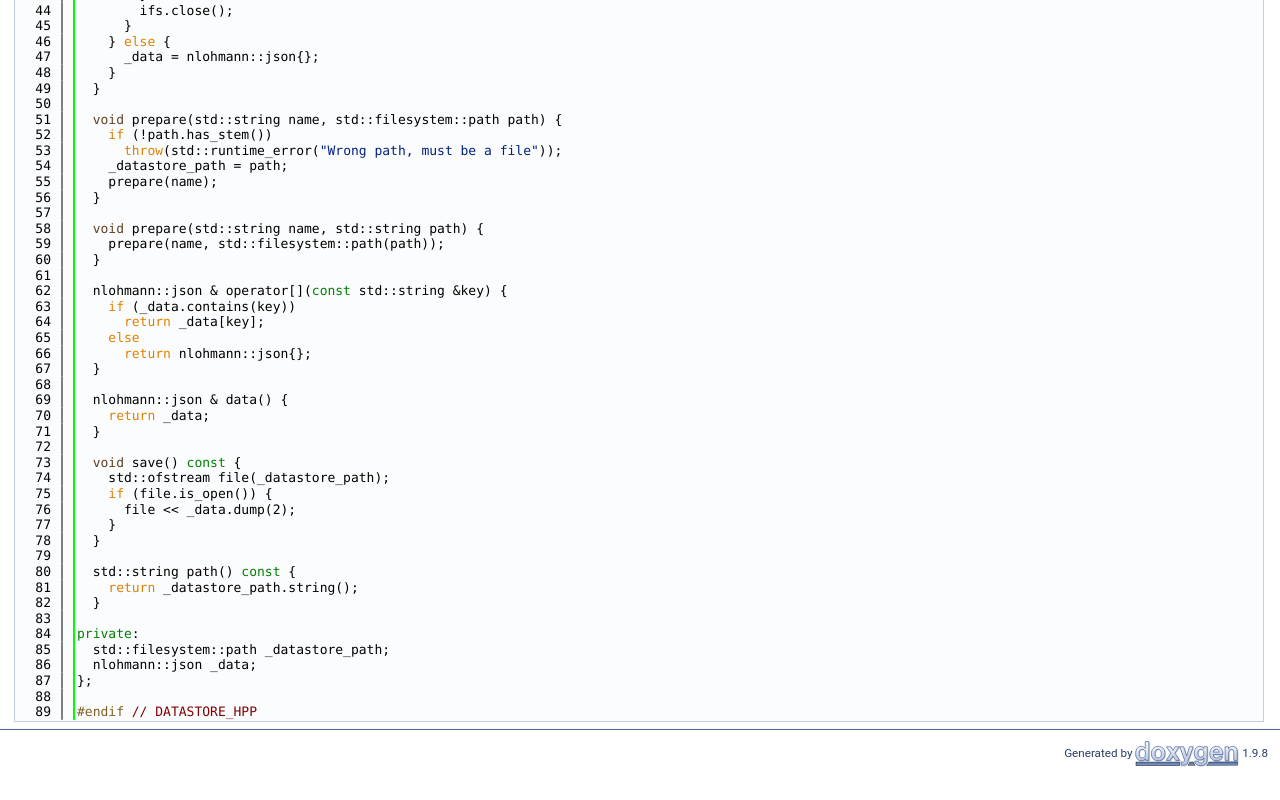
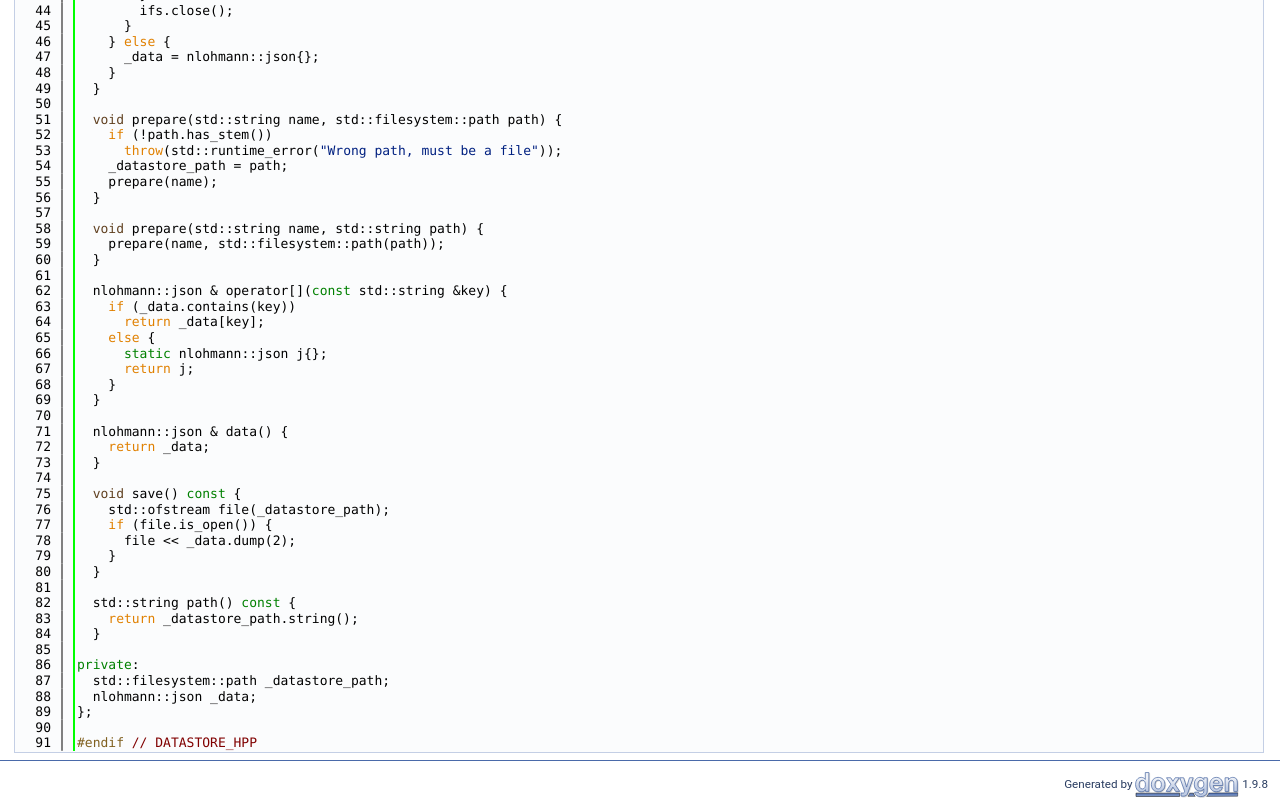
Before and after one commit to pbosetti/mads_plugin, a plain HTML site: page datastore_8hpp_source.html in a window 1280 px wide. Shown: the part 863-1663 px from the top of the page. Before the commit the page ends 1632 px from the top, so only its background shows below. Drawn offline with Linux system fonts and the light colour scheme.

Commit message:
Deploying to gh-pages from @ pbosetti/mads_plugin@e914b4bcb579981b6a8aa6d599907ad2a7e6d3a8 🚀

```diff
--- a/datastore_8hpp_source.html
+++ b/datastore_8hpp_source.html
@@ -146,32 +146,34 @@
 <div class="line"><a id="l00062" name="l00062"></a><span class="lineno">   62</span>  nlohmann::json &amp; operator[](<span class="keyword">const</span> std::string &amp;key) {</div>
 <div class="line"><a id="l00063" name="l00063"></a><span class="lineno">   63</span>    <span class="keywordflow">if</span> (_data.contains(key))</div>
 <div class="line"><a id="l00064" name="l00064"></a><span class="lineno">   64</span>      <span class="keywordflow">return</span> _data[key];</div>
-<div class="line"><a id="l00065" name="l00065"></a><span class="lineno">   65</span>    <span class="keywordflow">else</span></div>
-<div class="line"><a id="l00066" name="l00066"></a><span class="lineno">   66</span>      <span class="keywordflow">return</span> nlohmann::json{};</div>
-<div class="line"><a id="l00067" name="l00067"></a><span class="lineno">   67</span>  }</div>
-<div class="line"><a id="l00068" name="l00068"></a><span class="lineno">   68</span> </div>
-<div class="line"><a id="l00069" name="l00069"></a><span class="lineno">   69</span>  nlohmann::json &amp; data() {</div>
-<div class="line"><a id="l00070" name="l00070"></a><span class="lineno">   70</span>    <span class="keywordflow">return</span> _data;</div>
-<div class="line"><a id="l00071" name="l00071"></a><span class="lineno">   71</span>  }</div>
-<div class="line"><a id="l00072" name="l00072"></a><span class="lineno">   72</span>  </div>
-<div class="line"><a id="l00073" name="l00073"></a><span class="lineno">   73</span>  <span class="keywordtype">void</span> save()<span class="keyword"> const </span>{</div>
-<div class="line"><a id="l00074" name="l00074"></a><span class="lineno">   74</span>    std::ofstream file(_datastore_path);</div>
-<div class="line"><a id="l00075" name="l00075"></a><span class="lineno">   75</span>    <span class="keywordflow">if</span> (file.is_open()) {</div>
-<div class="line"><a id="l00076" name="l00076"></a><span class="lineno">   76</span>      file &lt;&lt; _data.dump(2);</div>
-<div class="line"><a id="l00077" name="l00077"></a><span class="lineno">   77</span>    }</div>
-<div class="line"><a id="l00078" name="l00078"></a><span class="lineno">   78</span>  }</div>
-<div class="line"><a id="l00079" name="l00079"></a><span class="lineno">   79</span> </div>
-<div class="line"><a id="l00080" name="l00080"></a><span class="lineno">   80</span>  std::string path()<span class="keyword"> const </span>{</div>
-<div class="line"><a id="l00081" name="l00081"></a><span class="lineno">   81</span>    <span class="keywordflow">return</span> _datastore_path.string();</div>
-<div class="line"><a id="l00082" name="l00082"></a><span class="lineno">   82</span>  }</div>
-<div class="line"><a id="l00083" name="l00083"></a><span class="lineno">   83</span>  </div>
-<div class="line"><a id="l00084" name="l00084"></a><span class="lineno">   84</span><span class="keyword">private</span>:</div>
-<div class="line"><a id="l00085" name="l00085"></a><span class="lineno">   85</span>  std::filesystem::path _datastore_path;</div>
-<div class="line"><a id="l00086" name="l00086"></a><span class="lineno">   86</span>  nlohmann::json _data;</div>
-<div class="line"><a id="l00087" name="l00087"></a><span class="lineno">   87</span>};</div>
+<div class="line"><a id="l00065" name="l00065"></a><span class="lineno">   65</span>    <span class="keywordflow">else</span> {</div>
+<div class="line"><a id="l00066" name="l00066"></a><span class="lineno">   66</span>      <span class="keyword">static</span> nlohmann::json j{};</div>
+<div class="line"><a id="l00067" name="l00067"></a><span class="lineno">   67</span>      <span class="keywordflow">return</span> j;</div>
+<div class="line"><a id="l00068" name="l00068"></a><span class="lineno">   68</span>    }</div>
+<div class="line"><a id="l00069" name="l00069"></a><span class="lineno">   69</span>  }</div>
+<div class="line"><a id="l00070" name="l00070"></a><span class="lineno">   70</span> </div>
+<div class="line"><a id="l00071" name="l00071"></a><span class="lineno">   71</span>  nlohmann::json &amp; data() {</div>
+<div class="line"><a id="l00072" name="l00072"></a><span class="lineno">   72</span>    <span class="keywordflow">return</span> _data;</div>
+<div class="line"><a id="l00073" name="l00073"></a><span class="lineno">   73</span>  }</div>
+<div class="line"><a id="l00074" name="l00074"></a><span class="lineno">   74</span>  </div>
+<div class="line"><a id="l00075" name="l00075"></a><span class="lineno">   75</span>  <span class="keywordtype">void</span> save()<span class="keyword"> const </span>{</div>
+<div class="line"><a id="l00076" name="l00076"></a><span class="lineno">   76</span>    std::ofstream file(_datastore_path);</div>
+<div class="line"><a id="l00077" name="l00077"></a><span class="lineno">   77</span>    <span class="keywordflow">if</span> (file.is_open()) {</div>
+<div class="line"><a id="l00078" name="l00078"></a><span class="lineno">   78</span>      file &lt;&lt; _data.dump(2);</div>
+<div class="line"><a id="l00079" name="l00079"></a><span class="lineno">   79</span>    }</div>
+<div class="line"><a id="l00080" name="l00080"></a><span class="lineno">   80</span>  }</div>
+<div class="line"><a id="l00081" name="l00081"></a><span class="lineno">   81</span> </div>
+<div class="line"><a id="l00082" name="l00082"></a><span class="lineno">   82</span>  std::string path()<span class="keyword"> const </span>{</div>
+<div class="line"><a id="l00083" name="l00083"></a><span class="lineno">   83</span>    <span class="keywordflow">return</span> _datastore_path.string();</div>
+<div class="line"><a id="l00084" name="l00084"></a><span class="lineno">   84</span>  }</div>
+<div class="line"><a id="l00085" name="l00085"></a><span class="lineno">   85</span>  </div>
+<div class="line"><a id="l00086" name="l00086"></a><span class="lineno">   86</span><span class="keyword">private</span>:</div>
+<div class="line"><a id="l00087" name="l00087"></a><span class="lineno">   87</span>  std::filesystem::path _datastore_path;</div>
+<div class="line"><a id="l00088" name="l00088"></a><span class="lineno">   88</span>  nlohmann::json _data;</div>
+<div class="line"><a id="l00089" name="l00089"></a><span class="lineno">   89</span>};</div>
 </div>
-<div class="line"><a id="l00088" name="l00088"></a><span class="lineno">   88</span> </div>
-<div class="line"><a id="l00089" name="l00089"></a><span class="lineno">   89</span><span class="preprocessor">#endif </span><span class="comment">// DATASTORE_HPP</span></div>
+<div class="line"><a id="l00090" name="l00090"></a><span class="lineno">   90</span> </div>
+<div class="line"><a id="l00091" name="l00091"></a><span class="lineno">   91</span><span class="preprocessor">#endif </span><span class="comment">// DATASTORE_HPP</span></div>
 <div class="ttc" id="aclassDatastore_html"><div class="ttname"><a href="classDatastore.html">Datastore</a></div><div class="ttdef"><b>Definition</b> datastore.hpp:20</div></div>
 </div><!-- fragment --></div><!-- contents -->
 <!-- start footer part -->
```
